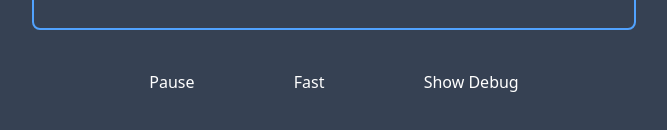
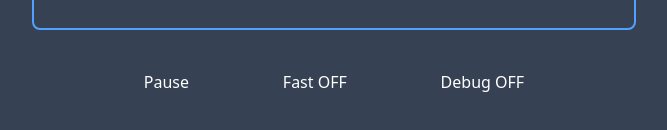
Before and after one commit to BenShupe/flappy-ai, a React (Vite) app: page / in a window 1280 px wide. Shown: the part 632-762 px from the top of the page, without its empty margins (306-973 px from the left). Built offline with nearby package versions, Linux system fonts and the light colour scheme.

Commit message:
update control logic

```diff
--- a/src/components/ControlPanel.tsx
+++ b/src/components/ControlPanel.tsx
@@ -1,15 +1,22 @@
 import ToggleButton from "./ToggleButton"
 import type { SimulationState } from "../types/SimulationState";
+import { useEffect } from "react";
 
 interface props {
   state: SimulationState;
   setState: React.Dispatch<React.SetStateAction<SimulationState>>;
 };
 
-const FAST_SPEED = 0.0015;
-const SLOW_SPEED = 0.001;
+const FAST_SPEED = 1.5;
+const NORMAL_SPEED = 1;
+// const SLOW_SPEED = 0.5;
 
 export default function ControlPanel ({state, setState}:props) {
+
+  useEffect(()=>{
+
+  }, [state])
+
   return (
     <div className="flex justify-evenly items-center mt-6 p-4 w-[600px] flex-wrap">
       <ToggleButton className="text-white"
@@ -20,18 +27,18 @@ export default function ControlPanel ({state, setState}:props) {
         active="Play"
       />
       <ToggleButton className="text-white"
-        onClick={()=>{
-          update("speed", state.speed >= FAST_SPEED ? SLOW_SPEED : FAST_SPEED, setState);
+        onClick={(isActive)=>{
+          update("speed", isActive ? FAST_SPEED : NORMAL_SPEED, setState);
         }}
-        inactive="Fast"
-        active="Slow"
+        inactive="Fast OFF"
+        active="Fast ON"
       />
       <ToggleButton className="text-white"
         onClick={()=>{
           update("showDebug", !state.showDebug, setState);
         }}
-        inactive="Show Debug"
-        active="Hide Debug"
+        inactive="Debug OFF"
+        active="Debug ON"
       />
     </div>
   );
--- a/src/components/ToggleButton.tsx
+++ b/src/components/ToggleButton.tsx
@@ -1,7 +1,8 @@
-import { useState } from "react";
+import { useEffect, useState } from "react";
 
 interface Props {
-  onClick?: React.MouseEventHandler<HTMLButtonElement>;
+  // onClick?: React.MouseEventHandler<HTMLButtonElement>;
+  onClick?: (_?:boolean)=>any;
   className?: string;
   active: string | React.ReactNode;
   inactive: string | React.ReactNode;
@@ -17,13 +18,14 @@ export default function ToggleButton({
 }: Props) {
   const [isActive, setIsActive] = useState(false);
 
+  const handleClick = () => {
+    const next = !isActive;
+    setIsActive(next);
+    onClick?.(next); // called once per click
+  };
+
   return (
-    <button className={className}
-      onClick={(e) => {
-        setIsActive(prev => !prev);
-        onClick?.(e);
-      }}
-      disabled={disabled}>
+    <button className={className} onClick={handleClick} disabled={disabled}>
       {isActive ? active : inactive}
     </button>
   );
```
